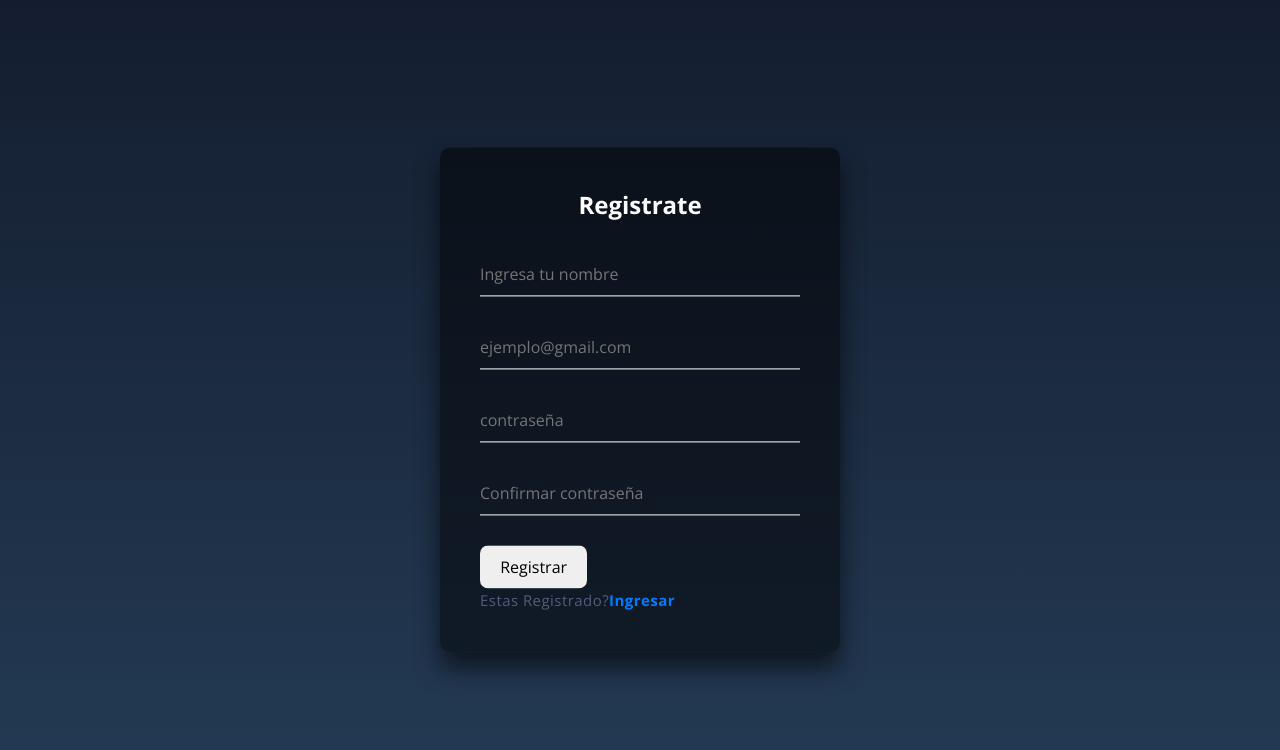
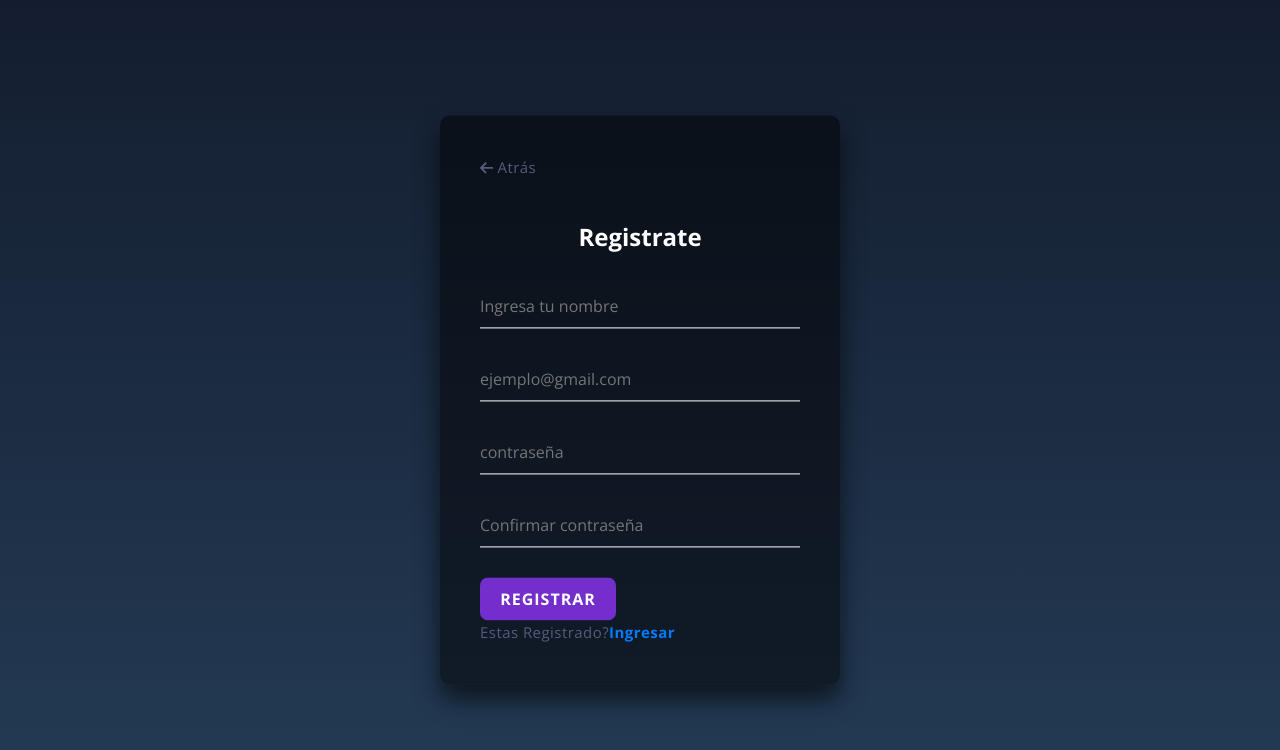
Before and after one commit to yarod159/Proyecto-UCLA, a React (Vite) app in the folder portal-web/: page /register in a window 1280 px wide. Shown: the top 750 px of the page. Built offline with nearby package versions, Linux system fonts and the light colour scheme; no server answers.

Commit message:
login y registrar web

```diff
--- a/portal-web/package.json
+++ b/portal-web/package.json
@@ -13,7 +13,8 @@
     "@emotion/react": "^11.11.4",
     "@emotion/styled": "^11.11.5",
     "@fontsource/roboto": "^5.0.8",
-    "@fortawesome/react-fontawesome": "^0.2.0",
+    "@fortawesome/free-solid-svg-icons": "^6.5.2",
+    "@fortawesome/react-fontawesome": "^0.2.1",
     "@hookform/resolvers": "^3.4.0",
     "@mui/icons-material": "^5.15.10",
     "@mui/material": "^5.15.17",
--- a/portal-web/src/pages/login/Login.jsx
+++ b/portal-web/src/pages/login/Login.jsx
@@ -5,8 +5,10 @@ import { useEffect } from "react";
 import { zodResolver } from "@hookform/resolvers/zod";
 import { loginSchema } from "../../shemas/auth";
 import './login.css';
+import { FontAwesomeIcon } from '@fortawesome/react-fontawesome';
+import { faArrowLeft } from '@fortawesome/free-solid-svg-icons'; // Importa el ícono
 
-const Login= function Login() {
+const Login = function Login() {
   const {
     register,
     handleSubmit,
@@ -26,16 +28,27 @@ const Login= function Login() {
     }
   }, [isAuthenticated]);
 
+  // Función para manejar el clic en el botón "Atrás"
+  const goBackToHome = () => {
+    navigate('/home'); // Regresa al inicio
+  };
 
   return (
     <div>
       <div className="login-box">
+        <p className="back-button-container">
+          <Link to="/home" style={{ textDecoration: 'none', color: 'inherit' }}>
+            <FontAwesomeIcon icon={faArrowLeft} /> Atrás
+          </Link>
+        </p>
+        <p>
 
-        <h2 >Iniciar Sesión</h2>
+
+        </p>
+        <h2>Iniciar Sesión</h2>
 
         <form onSubmit={handleSubmit(onSubmit)}>
           <div className="user-box">
-
             <input
               type="email"
               name="email"
@@ -55,9 +68,11 @@ const Login= function Login() {
           </div>
           <button>Ingresar</button>
         </form>
-
         <p>
-          No estás registrado? <Link to="/register" >Registrate</Link>
+         <Link to="/register">Olvidaste tu contraseña?</Link>
+        </p>
+        <p>
+          No estás registrado? <Link to="/register">Registrate</Link>
         </p>
       </div>
     </div>
--- a/portal-web/src/pages/login/RegisterPage.jsx
+++ b/portal-web/src/pages/login/RegisterPage.jsx
@@ -4,6 +4,8 @@ import { Link, useNavigate } from "react-router-dom";
 import { useForm } from "react-hook-form";
 import { registerSchema } from "../../shemas/auth";
 import { zodResolver } from "@hookform/resolvers/zod";
+import { faArrowLeft } from '@fortawesome/free-solid-svg-icons';
+import { FontAwesomeIcon } from '@fortawesome/react-fontawesome';
 import './register.css';
 import './login.css';
 
@@ -28,7 +30,11 @@ function RegisterPage() {
 
     return (
       <div className="login-box">
-
+        <p className="back-button-container">
+          <Link to="/home" style={{ textDecoration: 'none', color: 'inherit' }}>
+            <FontAwesomeIcon icon={faArrowLeft} /> Atrás
+          </Link>
+        </p>
 
           <h2>Registrate</h2>
           <form onSubmit={handleSubmit(onSubmit)}>
--- a/portal-web/src/pages/login/login.css
+++ b/portal-web/src/pages/login/login.css
@@ -18,14 +18,17 @@
     margin-bottom: 10px;
   }
 
-  .button {
-    margin-top: 20px;
-    padding: 10px 20px;
-    background-color: #007bff;
-    color: #03e9f4;
-    border: none;
-    border-radius: 5px;
-    cursor: pointer;
+  button {
+    border-radius: 20px;
+    border: 1px solid #742ECC;
+    background:#742ECC;
+    color: #FFFFFF;
+    font-size: 12px;
+    font-weight: bold;
+    padding: 12px 45px;
+    letter-spacing: 1px;
+    text-transform: uppercase;
+    transition: transform 80ms ease-in;
   }
 
   .link {
@@ -61,6 +64,9 @@
     margin: 0 auto; /* Centrar el formulario */
   }
 
+  .back-button-container {
+    margin-bottom: 40px; /* Ajusta este valor según sea necesario */
+  }
   .login-box h2 {
     margin: 0 0 30px;
     padding: 0;
@@ -205,3 +211,31 @@
       bottom: 100%;
     }
   }
+
+  .social-container2 {
+    margin: 20px 0;
+
+}
+
+.social-container2 a {
+  border: 1px solid #ddd;
+  border-radius: 50%;
+  display: inline-flex;
+  justify-content: center;
+  align-items: center;
+  margin: 0 5px;
+  height: 40px;
+  width: 40px;
+}
+
+.back-button {
+  position: absolute;
+  top: 10px;
+  left: 10px;
+  padding: 5px 10px;
+  background-color: #007bff;
+  color: white;
+  border: none;
+  border-radius: 5px;
+  cursor: pointer;
+}
```
Also changed, not shown: 1 other file (tests, documents, lock files or other folders). Lines whose indentation alone changed are shown as unchanged.
